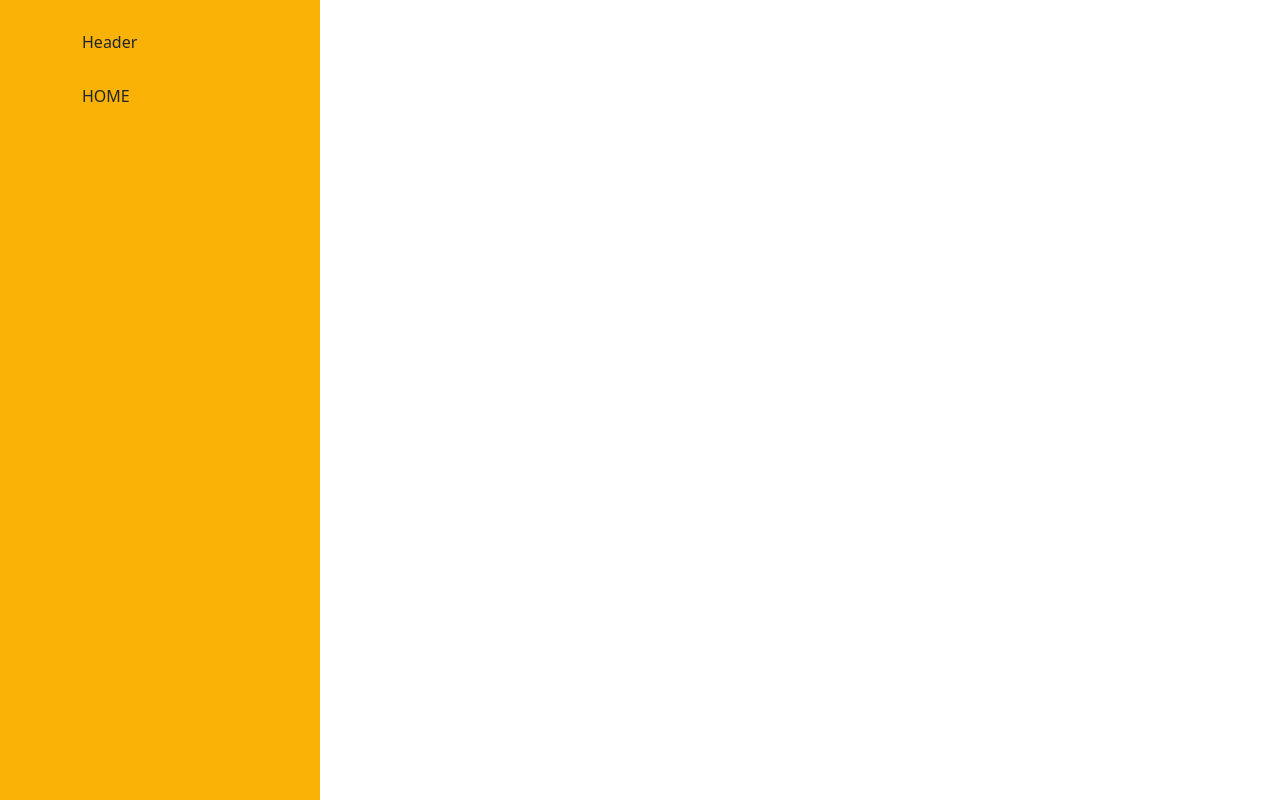
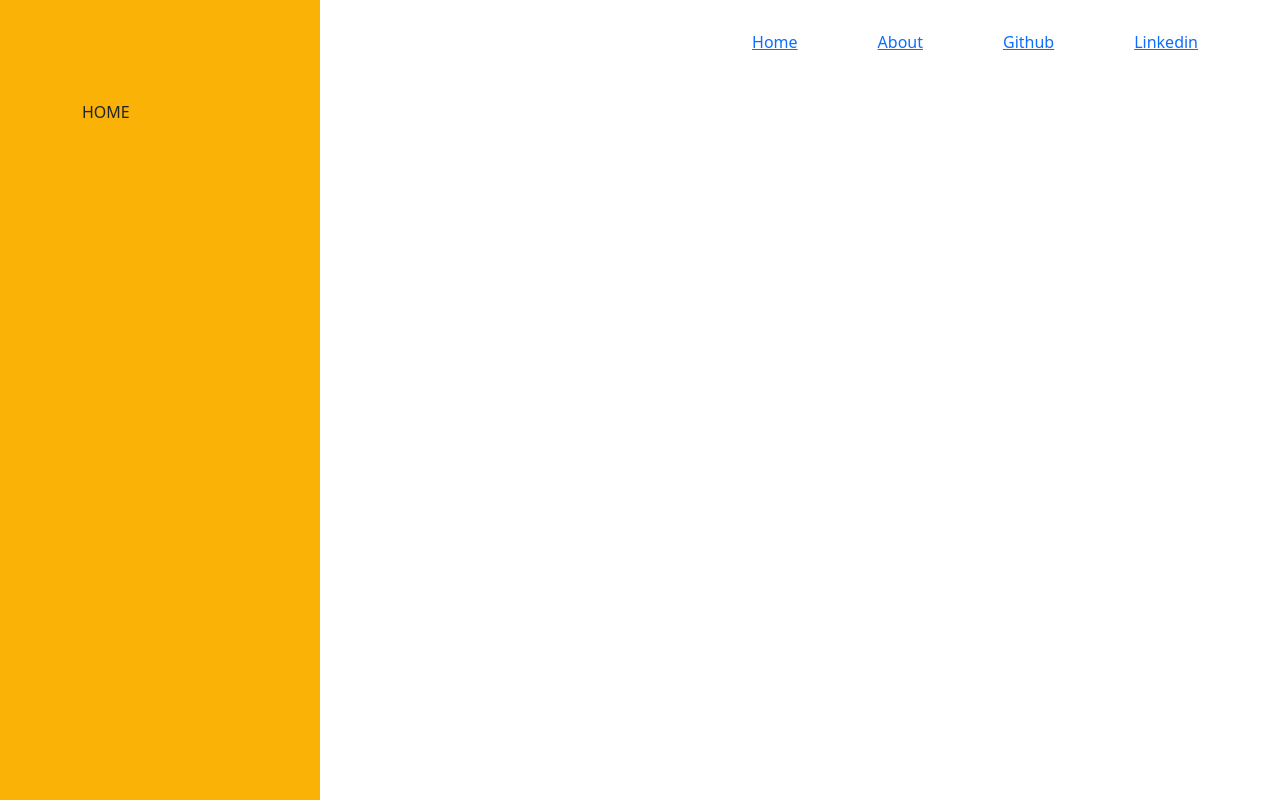
Before and after one commit to Nihilus888/Portfolio-Website, an Angular app: page / in a window 1280 px wide. Built offline with nearby package versions, Linux system fonts and the light colour scheme.

Commit message:
push headers to the side

```diff
--- a/src/app/header/header.component.html
+++ b/src/app/header/header.component.html
@@ -1,8 +1,29 @@
 <header>
     <div class="container">
         <div class="row">
-            <div class="col-sm-12">
-                Header
+            <div class="col-sm-12 p-flex p-flex p-flex-align-center p-flex-justify-sb">
+                <ul>
+                    <li>
+
+                    </li>
+                    <li>
+
+                    </li>
+                </ul>
+                <ul>
+                    <li>
+                        <a href="">Home</a>
+                    </li>
+                    <li>
+                        <a href="">About</a>
+                    </li>
+                    <li>
+                        <a href="https://github.com/Nihilus888">Github</a>
+                    </li>
+                    <li>
+                        <a href="https://www.linkedin.com/in/elliott-tay-computing/">Linkedin</a>
+                    </li>
+                </ul>
             </div>
         </div>
     </div>
--- a/src/styles.css
+++ b/src/styles.css
@@ -10,6 +10,26 @@ p {
     margin: 0;
 }
 
+ul {
+    list-style-type: none;
+    padding: 0;
+}
+
+/* COMMON */
+.p-flex {
+    display: flex;
+}
+
+.p-flex-align-center{
+    align-items: center;
+}
+
+.p-flex-justify-sb {
+    justify-content: space-between;
+}
+
+
+/* WRAPPER CLASS */
 .p-wrapper{
     position: relative;
 }
@@ -22,3 +42,20 @@ p {
     position: absolute;
     z-index: -1;
 }
+
+header ul {
+    display: flex;
+    align-items: center;
+}
+
+header ul li {
+    padding: 0 40px;
+}
+
+header ul li:first-child {
+    padding-left: 0;
+}
+
+header ul li:last-child {
+    padding-right: 0;
+}
```
